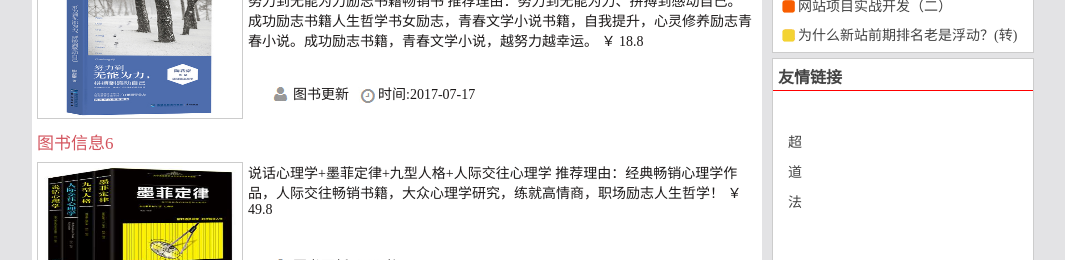
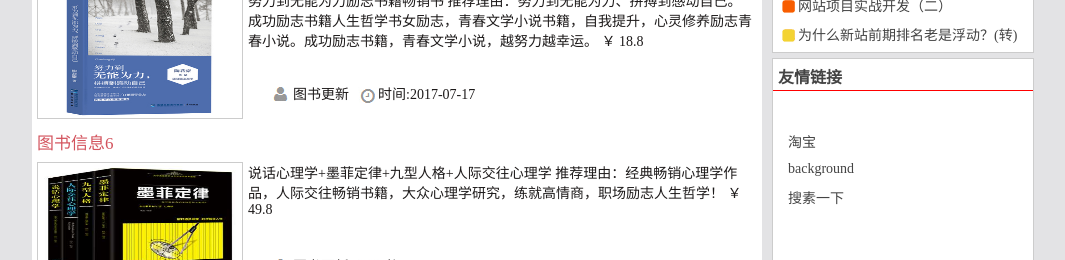
Before and after one commit to hexincn/hexincn.github.io, a plain HTML site: page index.html in a window 1280 px wide. Shown: the part 900-1160 px from the top of the page, without its empty margins (108-1173 px from the left). Drawn offline with Linux system fonts and the light colour scheme.

Commit message:
Update index.html

```diff
--- a/index.html
+++ b/index.html
@@ -305,11 +305,11 @@
             <h2>友情链接</h2>
 	<p><a href="/jianwangzhidaquan/index.html"><font color="white">润物细无声</font></a></p>  <!--标签a的href属性:用于指定超链接目标的URL,也可以指向本目录或者本目录下的文件夹-->
 
-	<p><a href=" https://gukezhijia.taobao.com/?spm=a1z10.1-c.0.0.xrA06K">超<font color="white">越自己</font></a></p>
+	<p><a href="https://shop64927622.taobao.com/">淘宝<font color="white">店铺</font></a></p>
 	<!--标签a的href属性:用于指定超链接目标的URL,也可以指向本目录或者本目录下的文件夹-->
 
-	<p><a href="https://www.github.com">道</a></p>
-	<p><a href="/jianwangzhidaquan/CYFL.HTML">法</a></p>
+	<p><a href="https://www.github.com">background</a></p>
+	<p><a href="https://www.sohu.combaidu.com">搜素一下</a></p>
 	<br />  <!--换行一行-->
   	    </div>
          </div>
```
